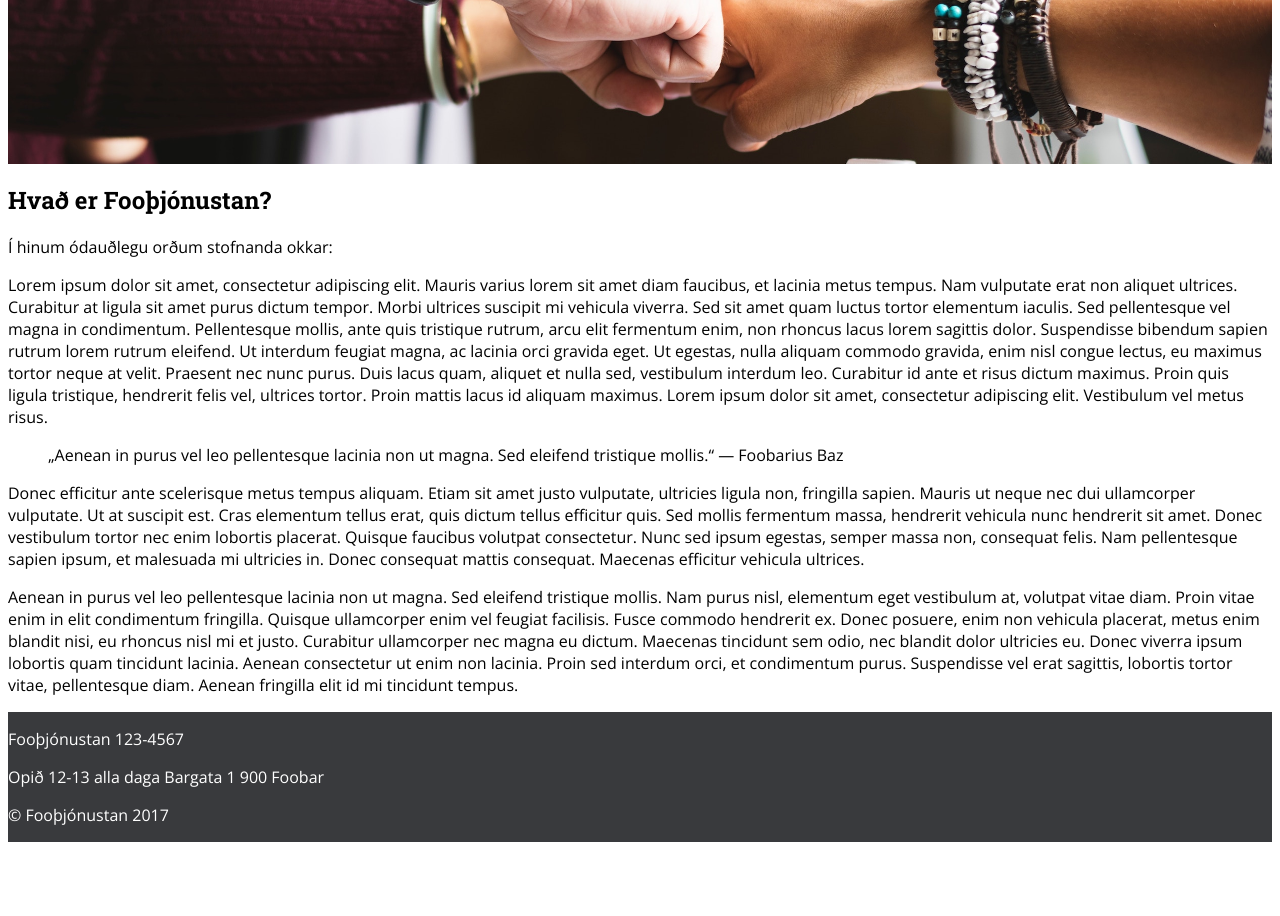
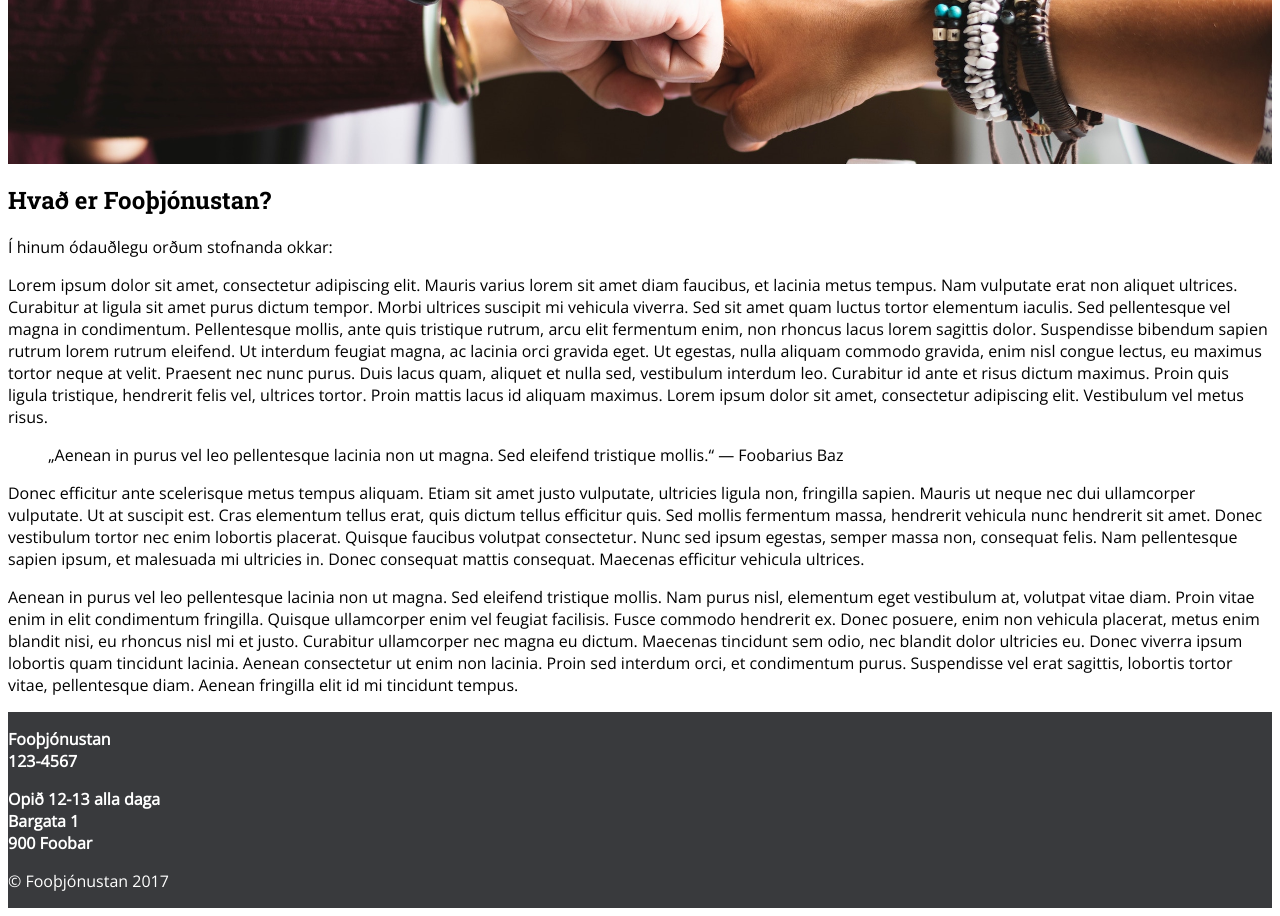
Before and after one commit to valurp/verkefni1, a website: page um.html in a window 1280 px wide. Shown: the part 94-1010 px from the top of the page. Before the commit the page ends 944 px from the top, so only its background shows below. Drawn offline with nearby package versions, Linux system fonts and the light colour scheme.

Commit message:
Update um.html
Lagaði footer

```diff
--- a/um.html
+++ b/um.html
@@ -39,15 +39,27 @@
 
   </main>
   <footer>
-    <p>Fooþjónustan
-    123-4567</p>
-
-    <p>Opið 12-13 alla daga
-    Bargata 1
-    900 Foobar</p>
-
-    <p>© Fooþjónustan 2017</p>
-  </footer>
+      <div class="col">
+        <div class="footer">
+          <div class="footer__content">
+            <p class="p"><strong>Fooþjónustan<br>
+          123-4567</strong></p>
+          </div>
+          <div class="footer__content">
+            <p class="p"><strong>Opið 12-13 alla daga<br>
+          Bargata 1<br>
+          900 Foobar</strong></p>
+          </div>
+        </div>
+      </div>
+      <div class="col">
+        <div class="footer">
+          <div class="footer__content">
+            <p class="p--subscript">© Fooþjónustan 2017</p>
+          </div>
+        </div>
+      </div>
+</footer>
 
 </body>
 
```
